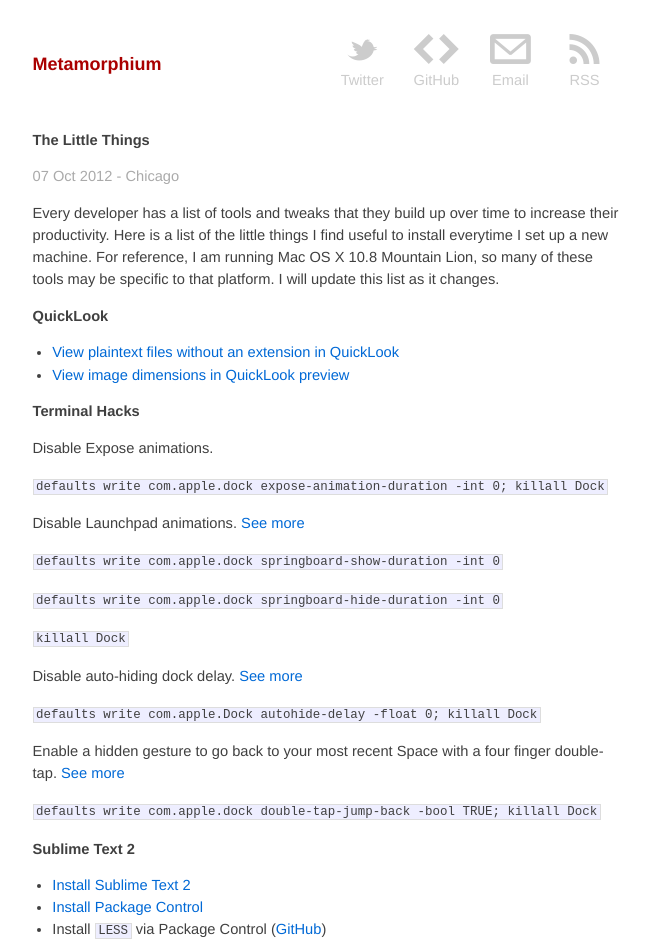
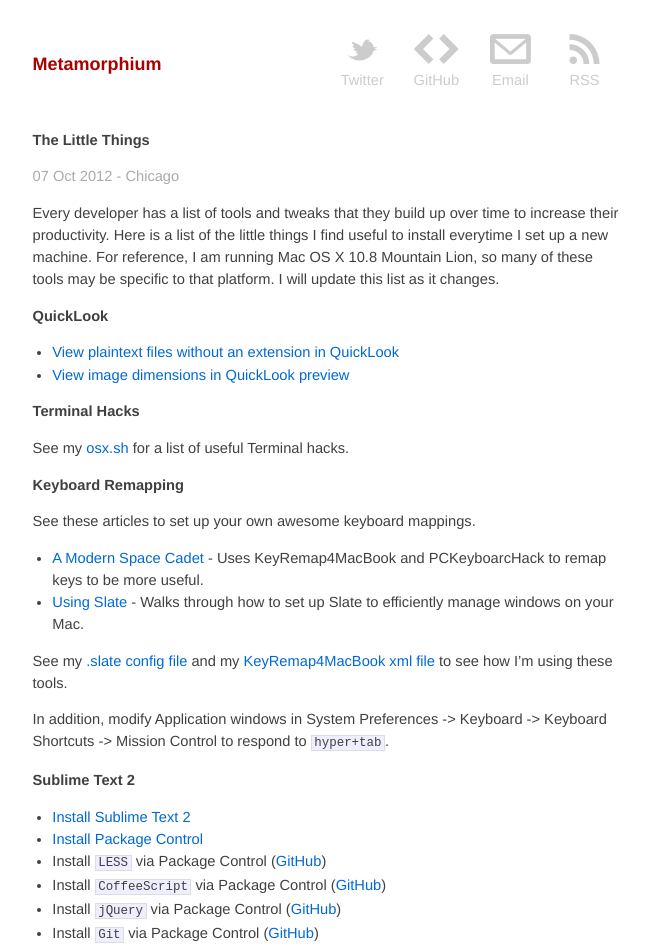
Before and after one commit to neilgupta/neilgupta.github.com, a Jekyll site: the page built from _posts/2012-10-07-the-little-things-developer.md, in a window 1280 px wide. Shown: the top 946 px of the page, without its empty margins (314-964 px from the left). Built offline with Jekyll 4.4.1, drawn with Linux system fonts in a browser that asks for light colours; some of the changed text lies outside the part shown.

Commit message:
Moved terminal hacks to a separate osx.sh file, Added links to articles about KeyRemap4MacBook and Slate

```diff
--- a/_posts/2012-10-07-the-little-things-developer.md
+++ b/_posts/2012-10-07-the-little-things-developer.md
@@ -14,25 +14,18 @@ Every developer has a list of tools and tweaks that they build up over time to i
 
 **Terminal Hacks**
 
-Disable Expose animations.
+See my [osx.sh](https://github.com/neilgupta/dotfiles/blob/master/osx.sh) for a list of useful Terminal hacks.
 
-`defaults write com.apple.dock expose-animation-duration -int 0; killall Dock`
+**Keyboard Remapping**
 
-Disable Launchpad animations. [See more](http://www.defaults-write.com/disable-launchpad-fade-effects/#.ULBWx6VOIy4)
+See these articles to set up your own awesome keyboard mappings.
 
-`defaults write com.apple.dock springboard-show-duration -int 0`
+* [A Modern Space Cadet](http://stevelosh.com/blog/2012/10/a-modern-space-cadet/#pckeyboardhack) - Uses KeyRemap4MacBook and PCKeyboarcHack to remap keys to be more useful.
+* [Using Slate](http://thume.ca/howto/2012/11/19/using-slate/) - Walks through how to set up Slate to efficiently manage windows on your Mac.
 
-`defaults write com.apple.dock springboard-hide-duration -int 0`
+See my [.slate config file](https://github.com/neilgupta/dotfiles/blob/master/slate) and my [KeyRemap4MacBook xml file](https://github.com/neilgupta/dotfiles/blob/master/KeyRemap4MacBook/private.xml) to see how I'm using these tools.
 
-`killall Dock`
-
-Disable auto-hiding dock delay. [See more](http://www.defaults-write.com/remove-the-dock-auto-hide-show-delay/#.ULBXRKVOIy4)
-
-`defaults write com.apple.Dock autohide-delay -float 0; killall Dock`
-
-Enable a hidden gesture to go back to your most recent Space with a four finger double-tap. [See more](http://www.defaults-write.com/enable-the-hidden-go-to-recent-space-gesture/#.ULBWWKVOIy4)
-
-`defaults write com.apple.dock double-tap-jump-back -bool TRUE; killall Dock`
+In addition, modify Application windows in System Preferences -> Keyboard -> Keyboard Shortcuts -> Mission Control to respond to `hyper+tab`.
 
 **Sublime Text 2**
 
@@ -47,7 +40,7 @@ Enable a hidden gesture to go back to your most recent Space with a four finger
 **Other**
 
 * [Inconsolata-g monospaced font](http://leonardo-m.livejournal.com/77079.html) - because the default system fonts suck for code. Be sure to change the default font in Terminal preferences to Inconsolata-g 12pt antialiased. In ST2, add the following line to preferences: `"font_face": "Inconsolata-g"`
+* [Setup dotfiles](http://blog.smalleycreative.com/tutorials/using-git-and-github-to-manage-your-dotfiles/)
 * Enable "New Terminal Tab at Folder" service from Keyboard Shortcuts System Preferences pane
-* [Setup dotfiles](http://blog.smalleycreative.com/tutorials/using-git-and-github-to-manage-your-dotfiles/)
 
 ![System Preferences Screenshot](https://pbs.twimg.com/media/A1AmLy6CUAElGq4.jpg:large)
```
